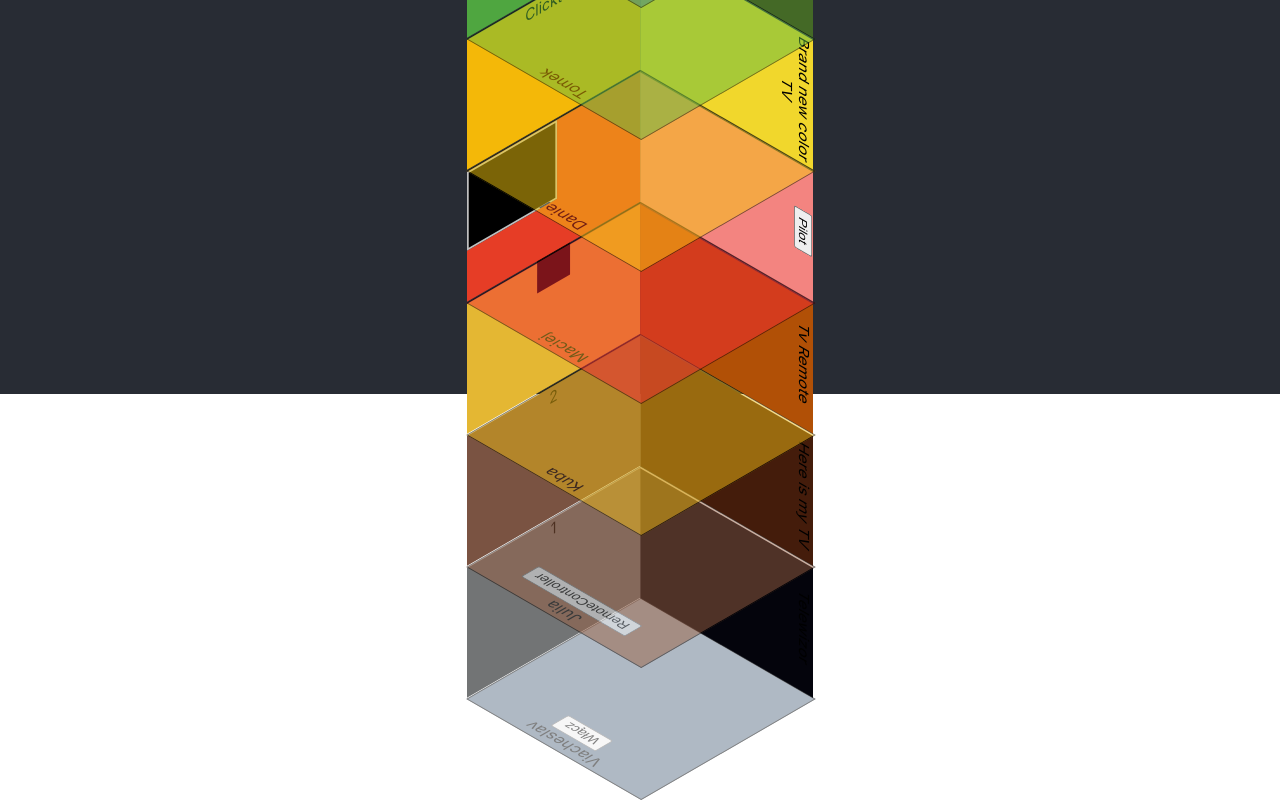
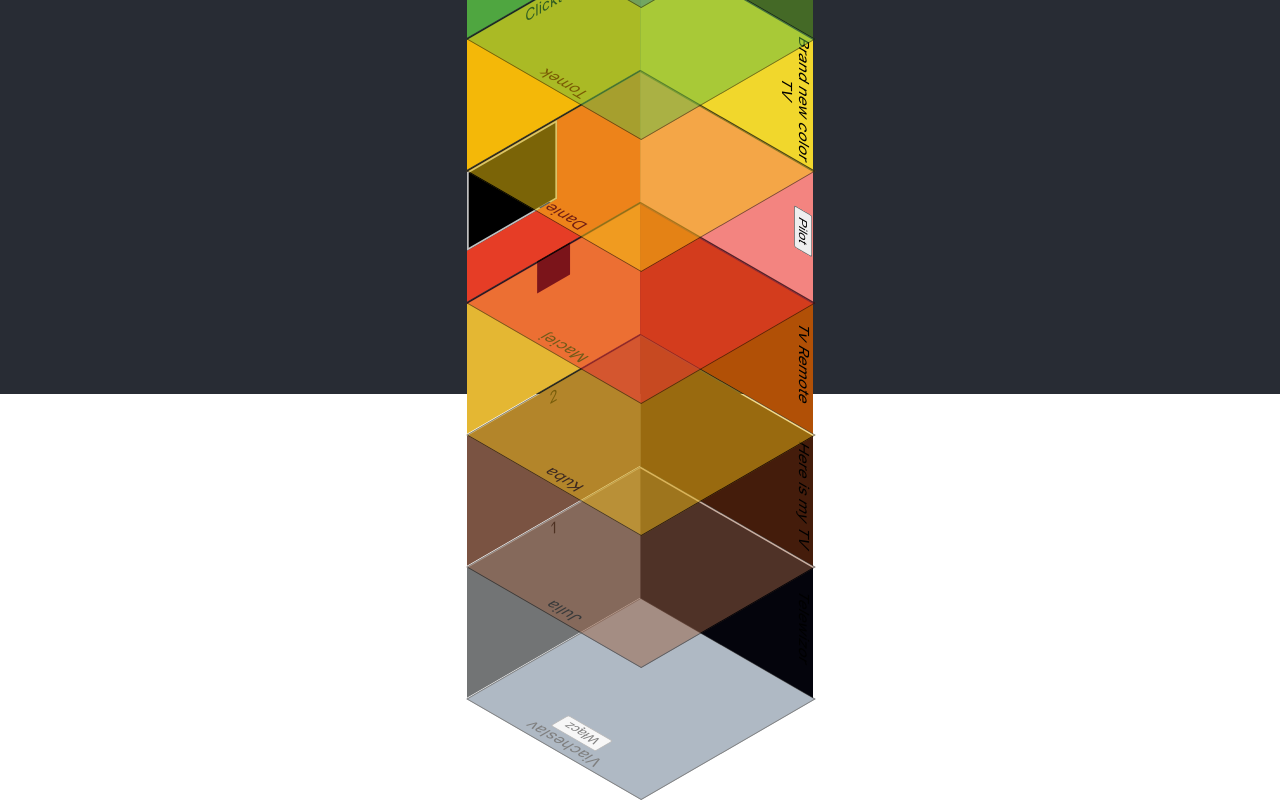
Before and after one commit to konradhanus/reactworkshop, a React (Create React App) app in the folder react-tower/: page / in a window 1280 px wide. Shown: the part 406-1206 px from the top of the page. Built offline with nearby package versions, Linux system fonts and the light colour scheme.

Commit message:
flat 2 , tv, window

```diff
--- a/react-tower/src/ReactTower/Flats/Flat2/Floor.js
+++ b/react-tower/src/ReactTower/Flats/Flat2/Floor.js
@@ -1,10 +1,12 @@
-import RemoteController from "./mainComponents/RemoteController";
 
 function Floor() {
+
+
   return (
   <div>
+
     <div>Julia</div>
-    <div><RemoteController/></div>
+
   </div>
   );
 }
```
